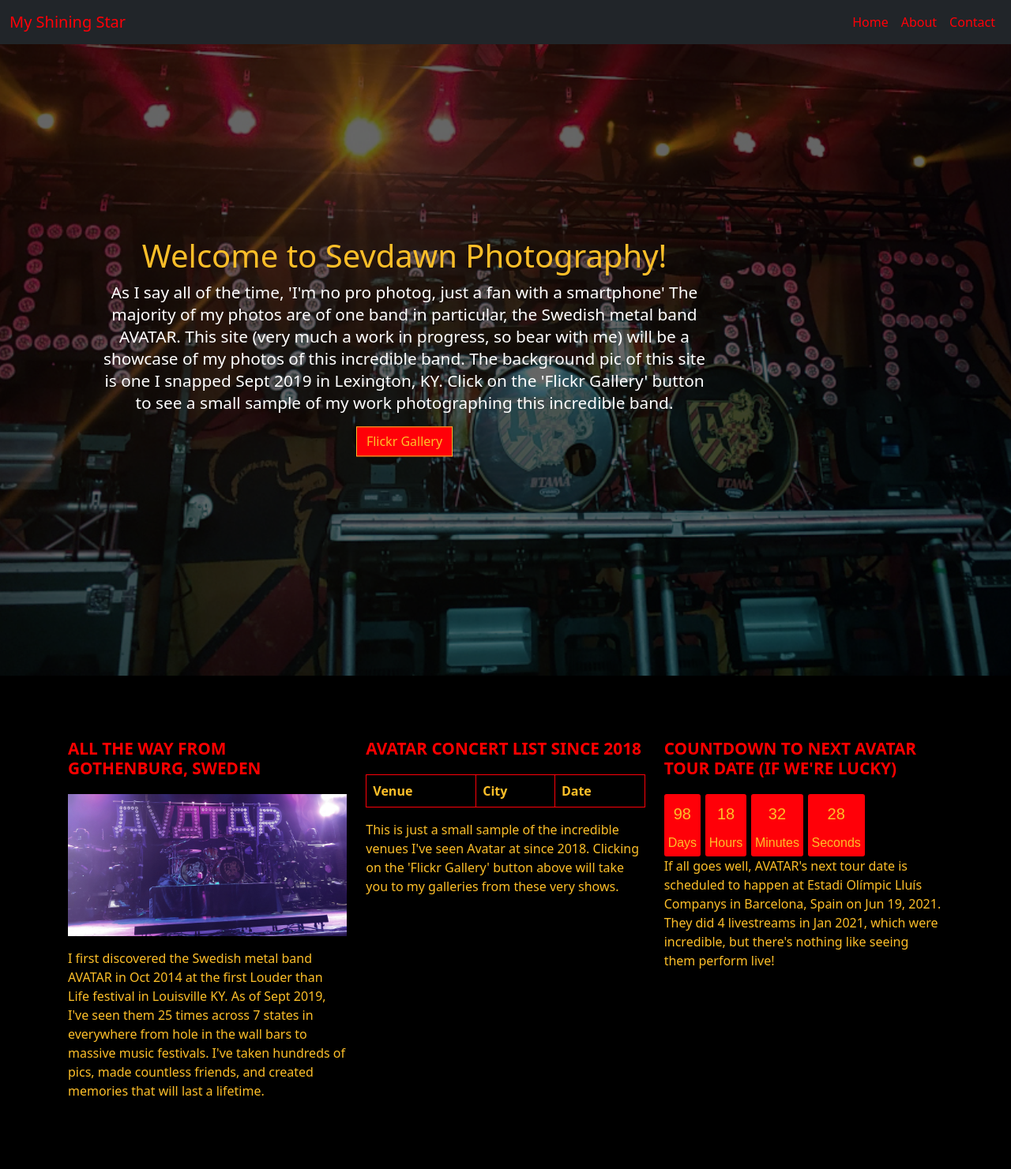
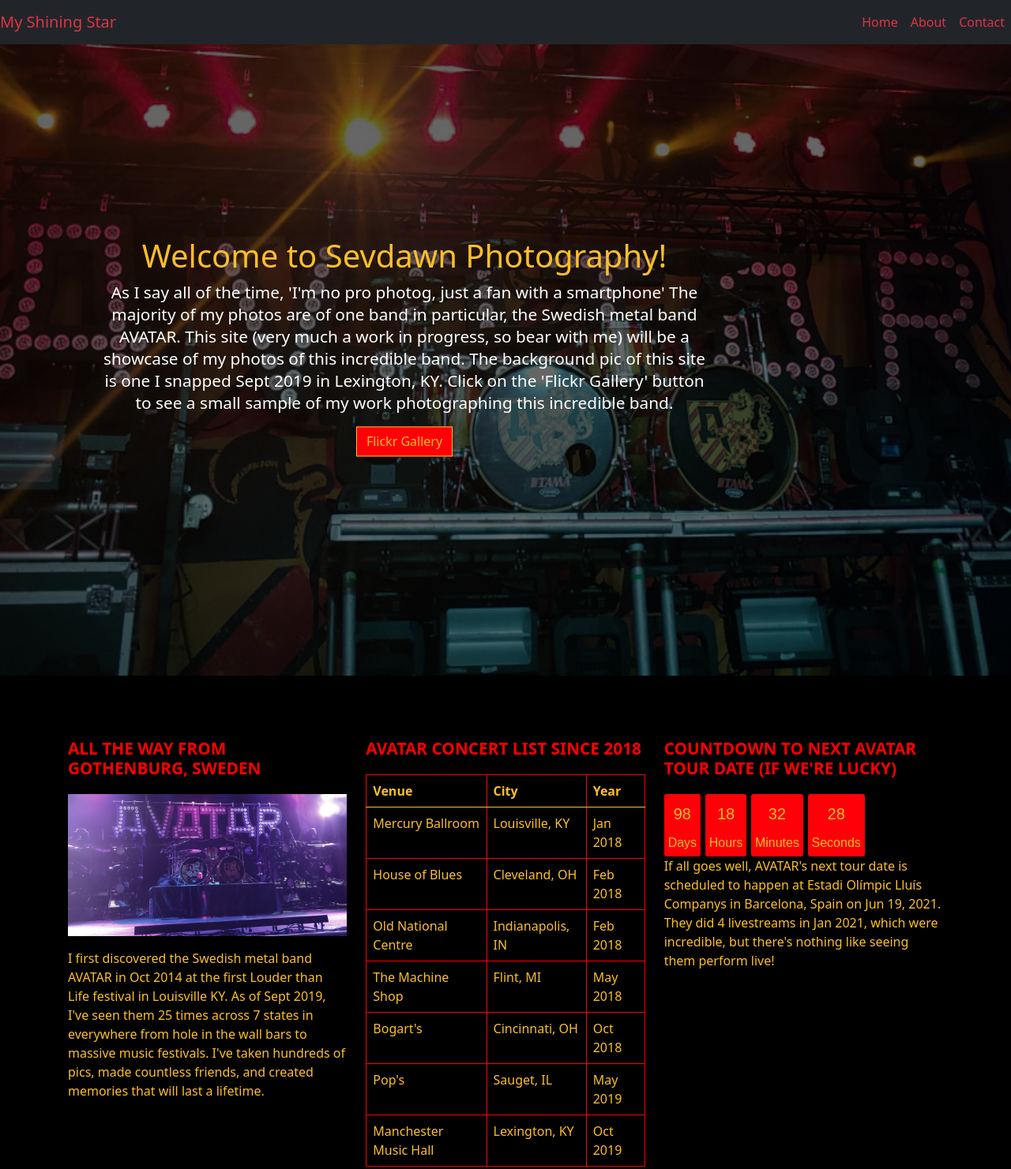
Before and after one commit to sevdawn/myshiningstar, a website: page index.html in a window 1280 px wide. Shown: the top 1481 px of the page at 79% size. Drawn offline with nearby package versions, Linux system fonts and the light colour scheme.

Commit message:
add favicon. fixed navbar, gallery, installed native javascript for bootstrap

```diff
--- a/index.html
+++ b/index.html
@@ -5,31 +5,28 @@
     <title>My Shining Star</title>
 	<meta charset="utf-8">
 	<meta name="viewport" content="width=device-width, initial-scale=1">
-	<link href="https://cdn.jsdelivr.net/npm/bootstrap@5.0.0-beta2/dist/css/bootstrap.min.css" rel="stylesheet" integrity="sha384-BmbxuPwQa2lc/FVzBcNJ7UAyJxM6wuqIj61tLrc4wSX0szH/Ev+nYRRuWlolflfl" crossorigin="anonymous">
+	<link href="https://cdn.jsdelivr.net/npm/bootstrap@5.0.0-beta3/dist/css/bootstrap.min.css" rel="stylesheet" integrity="sha384-eOJMYsd53ii+scO/bJGFsiCZc+5NDVN2yr8+0RDqr0Ql0h+rP48ckxlpbzKgwra6" crossorigin="anonymous">
 	<link rel="stylesheet" href="https://cdn.jsdelivr.net/npm/bootstrap-icons@1.4.0/font/bootstrap-icons.css">
 	<link rel="stylesheet" type="text/css" href="main.css">
 	</head>
 <body>
-	<nav class="navbar navbar-expand-lg bg-dark">
-		<div class="container-fluid">
-		<a class="navbar-brand" href="../index.html">My Shining Star</a>
-		<button class="navbar-toggler" type="button" data-bs-toggle="collapse" data-bs-target="#navbarSupportedContent" aria-controls="navbarSupportedContent" aria-expanded="false" aria-label="Toggle navigation">
-			<span class="navbar-toggler-icon"></span>
-		</button>
-		<div class="collapse navbar-collapse" id="navbarSupportedContent">
-			<ul class="navbar-nav">
-				<li class="nav-item">
-					<a class="nav-link" href="#">Home</a>
-				</li>
-				<li class="nav-item">
-					<a class="nav-link" href="#">About</a>
-				</li>
-				<li class="nav-item">
-					<a class="nav-link" href="#">Contact</a>
-				</li>
+
+	<nav class="navbar navbar-dark bg-dark navbar-expand-md">
+		<div class="d-flex flex-grow-1">
+			<a class="navbar-brand text-danger" href="#">My Shining Star</a>
+			<div class="w-100 text-right">
+				<button class="navbar-toggler" type="button" data-toggle="collapse" data-target="#myNavbar">
+					<span class="navbar-toggler-icon"></span>
+				</button>
+			</div>
+		</div>
+		<div class="collapse navbar-collapse flex-grow-1 text-right" id="myNavbar">
+			<ul class="navbar-nav ms-auto flex-nowrap">
+				<a href="#" class="nav-link menu-item text-danger">Home</a>
+				<a href="#" class="nav-link menu-item text-danger">About</a>
+				<a href="#" class="nav-link menu-item text-danger">Contact</a>
 			</ul>
 		</div>
-	</div>
 	</nav>
 
 
@@ -63,15 +60,17 @@
 				<h3 class="feature-title">AVATAR Concert List since 2018
 				</h3>
 
-				<table class="table" id="posts-table">
+				<table class="table">
 					<thead>
-					  <tr>
-						<th scope="col">Venue</th>
-						<th scope="col">City</th>
-						<th scope="col">Date</th>
-					  </tr>
+						<tr>
+							<th>Venue</th>
+							<th>City</th>
+							<th>Year</th>
+						</tr>
 					</thead>
-				  </table>
+					<tbody id="data">
+					</tbody>
+				</table>
 				<p>This is just a small sample of the incredible venues I've seen Avatar at since 2018. Clicking on the 'Flickr Gallery' button above will take
 					you to my galleries from these very shows.
 				</p>
@@ -149,7 +148,7 @@
 		</div>
 
 			</footer>
-			<script src="https://cdn.jsdelivr.net/npm/bootstrap@5.0.0-beta3/dist/js/bootstrap.bundle.min.js" integrity="sha384-JEW9xMcG8R+pH31jmWH6WWP0WintQrMb4s7ZOdauHnUtxwoG2vI5DkLtS3qm9Ekf" crossorigin="anonymous"></script>
+			<script src="https://cdnjs.cloudflare.com/ajax/libs/bootstrap.native/3.0.14/bootstrap-native.min.js" integrity="sha512-JXWtfJs898fPgQeqGxEvyJbV6s8/aDvRLDTx8kVS9mwN73ok9islxxa27vhcmjZ2SafkhgsZSAeV1YsQlEgukA==" crossorigin="anonymous"></script>
 			<script src="main.js"></script>
 
     </body>
--- a/main.css
+++ b/main.css
@@ -71,23 +71,6 @@
 
 /*--- navigation bar ---*/
 
-
-.navbar-nav > li >a{
-    color: #ff0008;
-  }
-
-
-.nav-link:hover {
-    color: #fdbf29;
-}
-
-.navbar-collapse {
-    justify-content: flex-end;
-}
-
-.navbar-brand {
-    color: #ff0008;
-}
 
 
 /*--- header ---*/
--- a/main.js
+++ b/main.js
@@ -1,18 +1,34 @@
 // external JSON file JS //
 
-fetch('venues.json')
-  .then((response) => response.json())
-  .then((json) => json.forEach(tableElements)
-  )
+fetch("venues.json").then (
+                    res=>
+                    {
+                        res.json().then
+                        (
+                            data=>
+                            {
+                              console.log(JSON.stringify(data));
 
-  function tableElements (element, index, arr){
-    arr[index] = document.querySelector('#posts-table tbody').innerHTML +=
-    `<tr>
-        <td>${element.Venue}</td>
-        <td>${element.City}</td>
-        <td>${element.Date}</td>
-        </tr>`
-  }
+                              if(data.length >0)
+                                {
+                                    var temp = "";
+
+                                    //Beginning of the For loop
+
+                                    data.forEach((u)=>{
+                                        temp +="<tr>";
+                                        temp +="<td>"+u.Venue+"</td>";
+                                        temp +="<td>"+u.City+"</td>";
+                                        temp +="<td>"+u.Date+"</td>"
+                                        temp +=  "</tr>";
+                                        })
+                                    // --- End of the For Loop
+
+                                    document.getElementById("data").innerHTML = temp; //The #tbody ID
+                                }
+                            }
+                        )
+                    });
 
 // countdown clock JS //
 
```
Also changed, not shown: gallery/index.html (+20 -18 lines), README.md, favicon.png (added).
